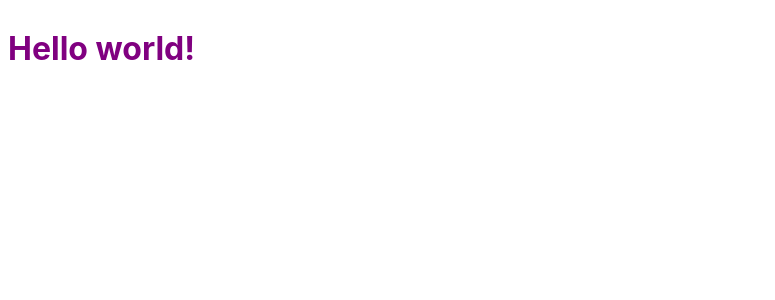
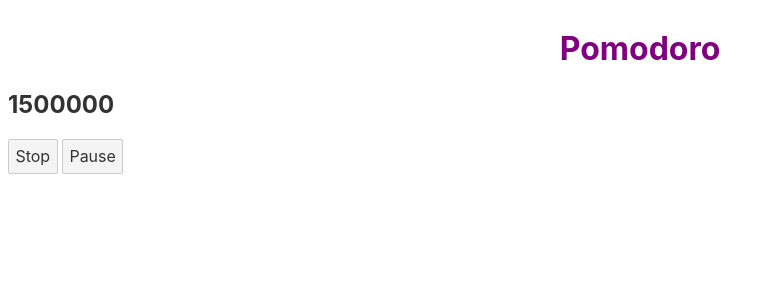
Before and after one commit to Nilmanduil/SveltePomodoro, a Svelte app: page / in a window 1280 px wide. Shown: the top 300 px of the page, without its empty margins (0-775 px from the left). Built offline with nearby package versions, Linux system fonts and the light colour scheme.

Commit message:
Init Timer component

```diff
--- a/src/App.svelte
+++ b/src/App.svelte
@@ -1,11 +1,14 @@
 <script>
+	import Timer from "./Timer.svelte";
 	export let name;
 </script>
 
 <style>
 	h1 {
 		color: purple;
+		text-align: center;
 	}
 </style>
 
-<h1>Hello {name}!</h1>
+<h1>{name}</h1>
+<Timer />
--- /dev/null
+++ b/src/Timer.svelte
@@ -0,0 +1,37 @@
+<script>
+    const SECONDS_IN_MINUTES = 60;
+    export let workDuration = 25 * SECONDS_IN_MINUTES * 1000; // Duration of a work session in milliseconds
+    export let pauseDuration = 5 * SECONDS_IN_MINUTES * 1000; // Duration of a pause session in milliseconds
+
+    let isTimerPaused = false;
+
+    let currentPhase = "waiting";
+    let currentPhaseDuration;
+    let startTime;
+
+    let remainingTime = workDuration;
+
+    function resetTimer() {
+        isTimerPaused = false;
+        currentPhase = "waiting";
+        currentPhaseDuration = undefined;
+        remainingTime = workDuration;
+    }
+
+    function pauseTimer() {
+        isTimerPaused = true;
+    }
+
+    function resumeTimer() {
+        // TODO
+        isTimerPaused = false;
+    }
+</script>
+
+<h2>{remainingTime}</h2>
+<button on:click={resetTimer}>Stop</button>
+{#if isTimerPaused}
+    <button on:click={resumeTimer}>Start</button>
+{:else}
+    <button on:click={pauseTimer}>Pause</button>
+{/if}
--- a/src/main.js
+++ b/src/main.js
@@ -3,7 +3,7 @@ import App from './App.svelte';
 const app = new App({
 	target: document.body,
 	props: {
-		name: 'world'
+		name: 'Pomodoro'
 	}
 });
 
```
